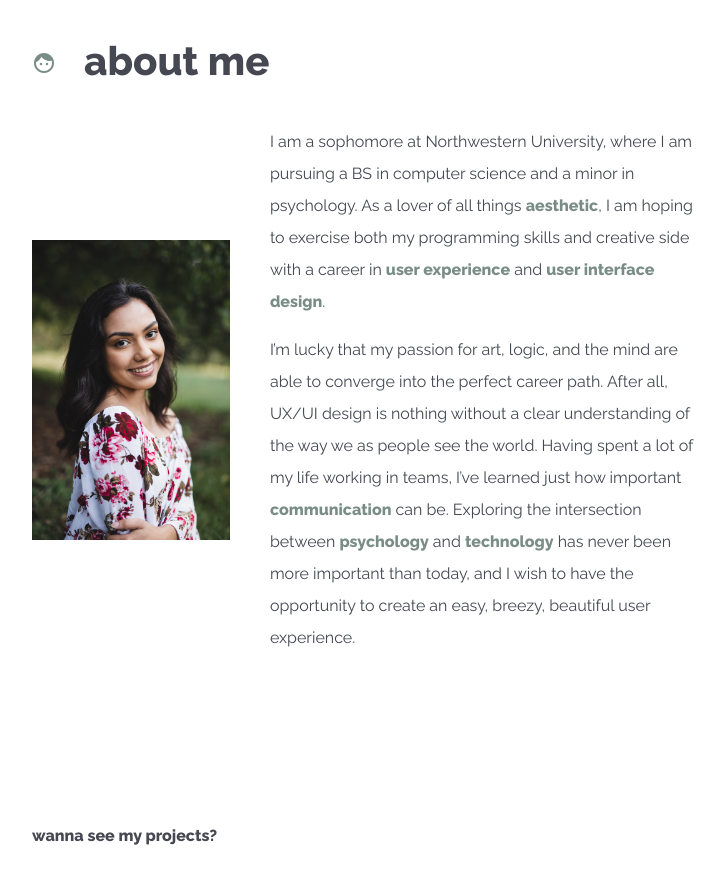
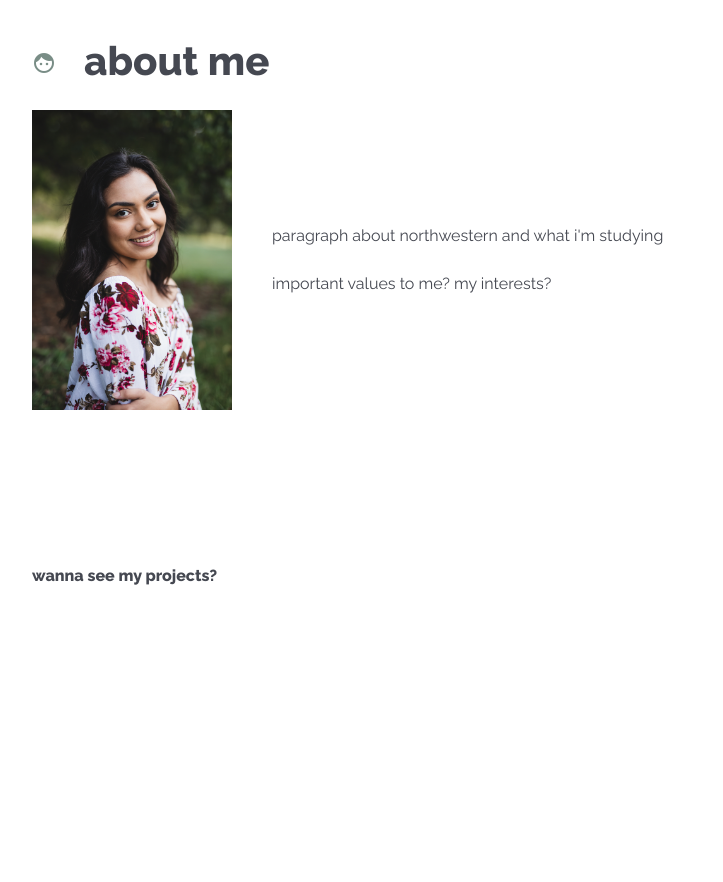
Before and after one commit to mayalundell/mayalundell.github.io, a plain HTML site: page index.html in a window 1280 px wide. Shown: the part 940-1822 px from the top of the page, without its empty margins (276-999 px from the left). Drawn offline with Linux system fonts and the light colour scheme.

Commit message:
Update index.html

```diff
--- a/index.html
+++ b/index.html
@@ -76,19 +76,11 @@
                                 <img id="pfp" src="pfp.png" alt="image of Maya Lundell">
                                 <div class="pp" id="about-me-pp">
                                     <p>
-                                        I am a sophomore at Northwestern University, where I am pursuing a BS in computer science
-                                        and a minor in psychology. As a lover of all things <span class="emphasis">aesthetic</span>,
-                                        I am hoping to exercise both  my programming skills and creative side with a career in
-                                        <span class="emphasis">user experience</span> and <span class="emphasis">user interface design</span>.
+                                        paragraph about northwestern and what i'm studying
                                     </p>
 
                                     <p>
-                                        I’m lucky that my passion for art, logic, and the mind are able to converge into the perfect career path.
-                                        After all, UX/UI design is nothing without a clear understanding of the way we as people see the world.
-                                        Having spent a lot of my life working in teams, I’ve learned just how important
-                                        <span class="emphasis">communication</span> can be. Exploring the intersection between <span class="emphasis">psychology</span> and
-                                        <span class="emphasis">technology</span> has never been more important than today, and I wish to have
-                                        the opportunity to create an easy, breezy, beautiful user experience.
+                                        important values to me? my interests?
 
                                     </p>
                                 </div>
@@ -113,7 +105,7 @@
                             <div class="gounu-container">
                                 <div id="gounu-icon"><img id="projicon2" src="lp-gnu.jpeg" alt="go u NU"></div>
                                 <div class="projdesc2">
-                                    <div class="text2" id="gounu-link">go u nu</div>
+                                    <div class="text2" id="gounu-link">coming soon</div>
                                 </div>
                             </div>
                         </div></a>
```
